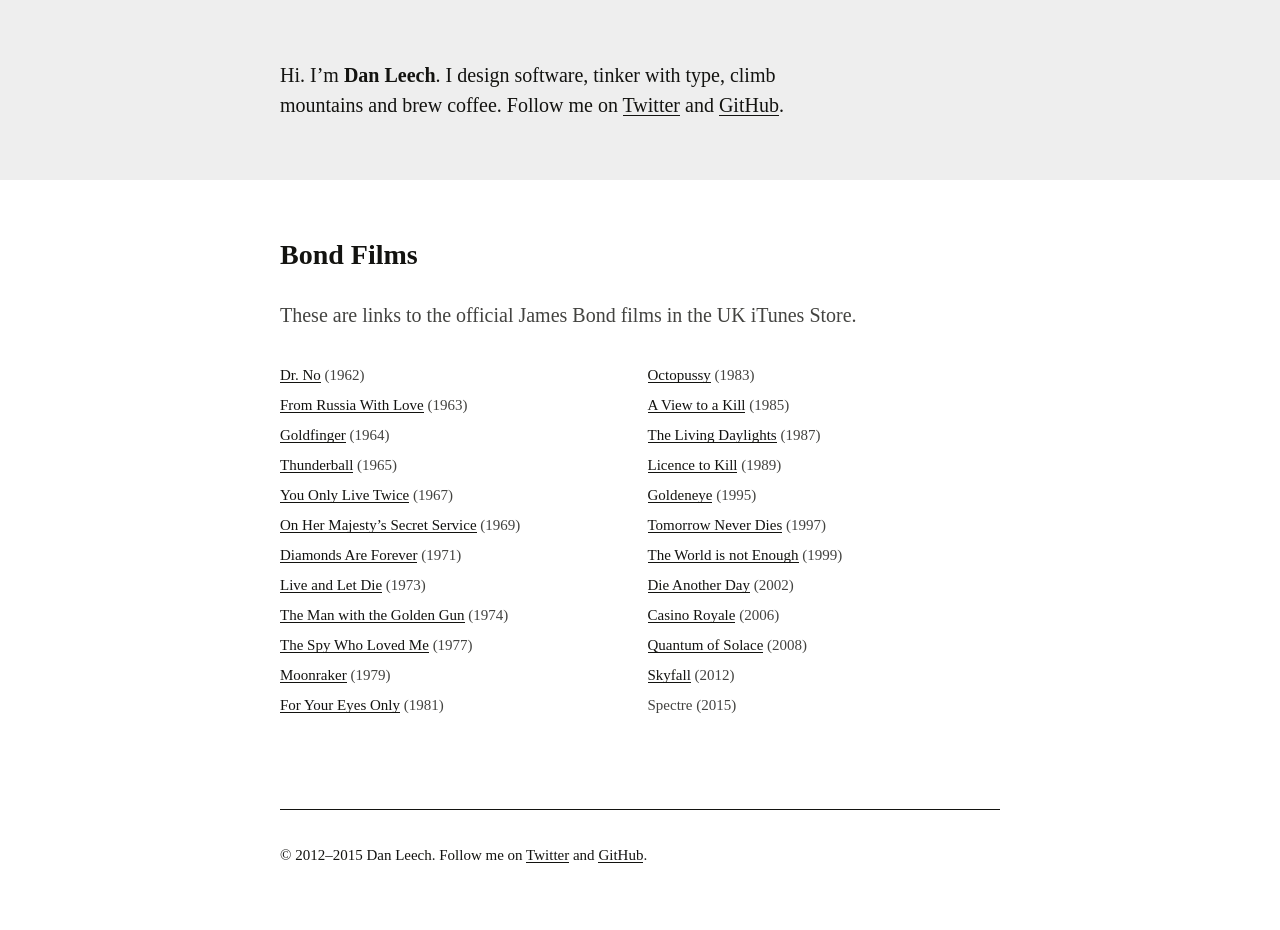
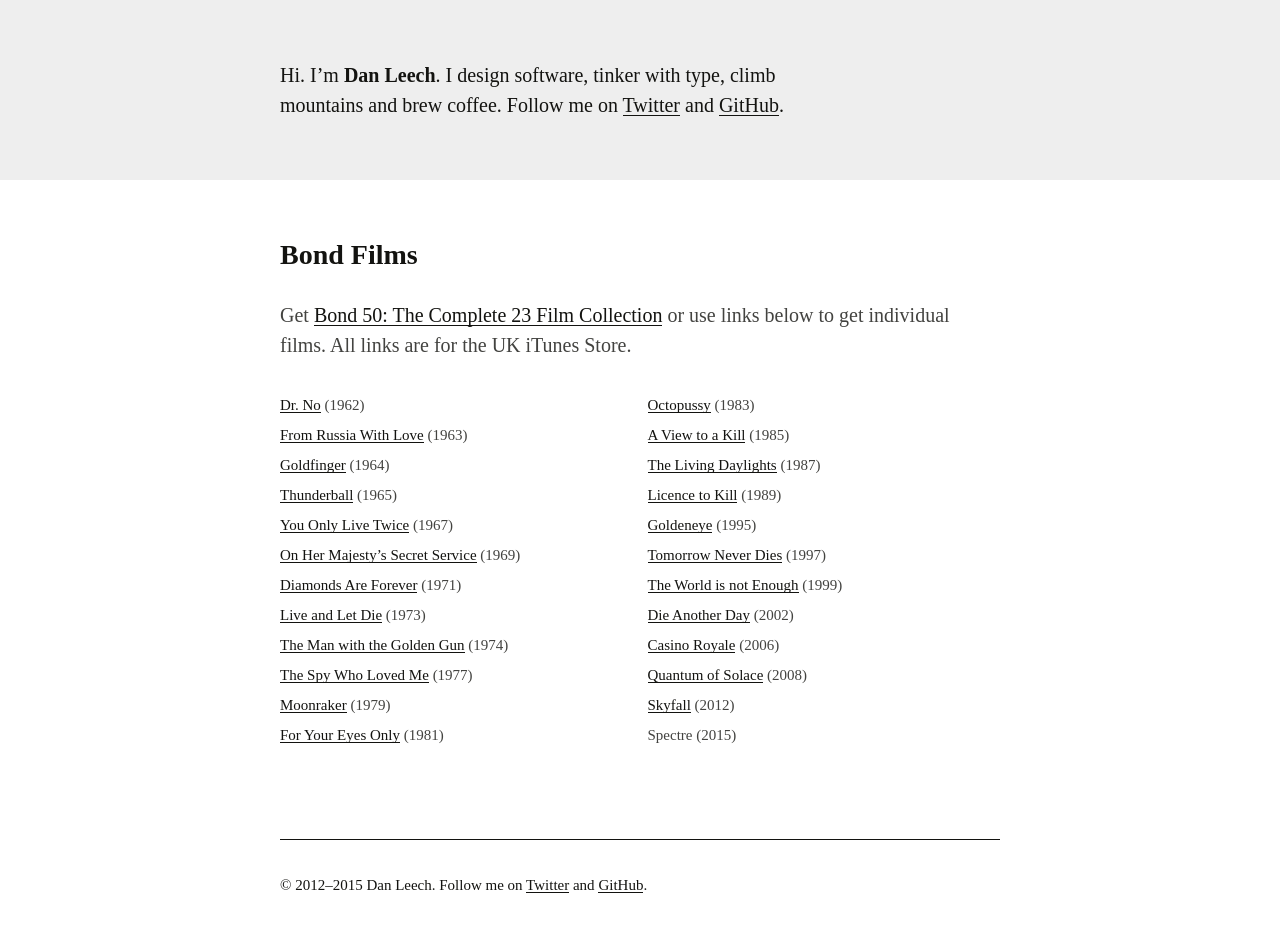
Before and after one commit to danleech/danleech.com, a Jekyll site: the page built from projects/bond/index.md, in a window 1280 px wide. Built offline with Jekyll 4.4.1, drawn with Linux system fonts in a browser that asks for light colours; some web fonts are replaced; Markdown is read by kramdown in place of the engine named in the settings; before the commit the page ends 900 px from its top, so only the background shows below that.

Commit message:
Added link to Bond 50 collection

```diff
--- a/projects/bond/index.md
+++ b/projects/bond/index.md
@@ -3,7 +3,7 @@ title: "Bond Films"
 layout: page
 ---
 
-These are links to the official James Bond films in the UK iTunes Store.
+Get [Bond 50: The Complete 23 Film Collection](https://itunes.apple.com/gb/movie-collection/id948985270) or use links below to get individual films. All links are for the UK iTunes Store.
 
 - [Dr. No](https://itunes.apple.com/gb/movie/id561630851) (1962)
 - [From Russia With Love](https://itunes.apple.com/gb/movie/id561579653) (1963)
```
